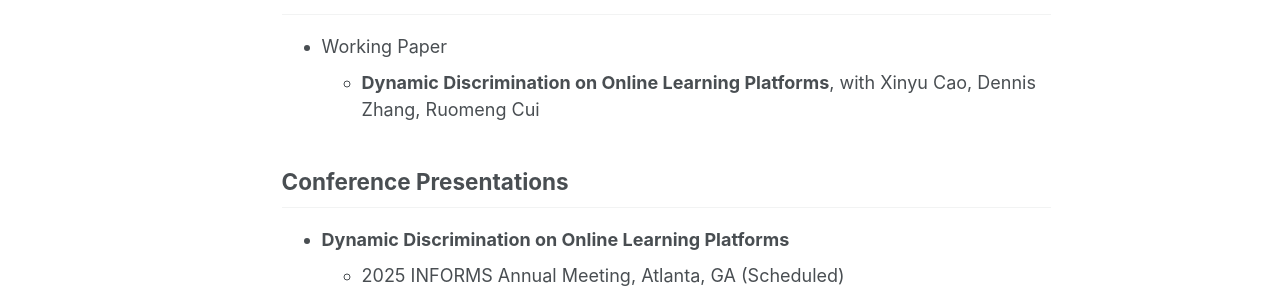
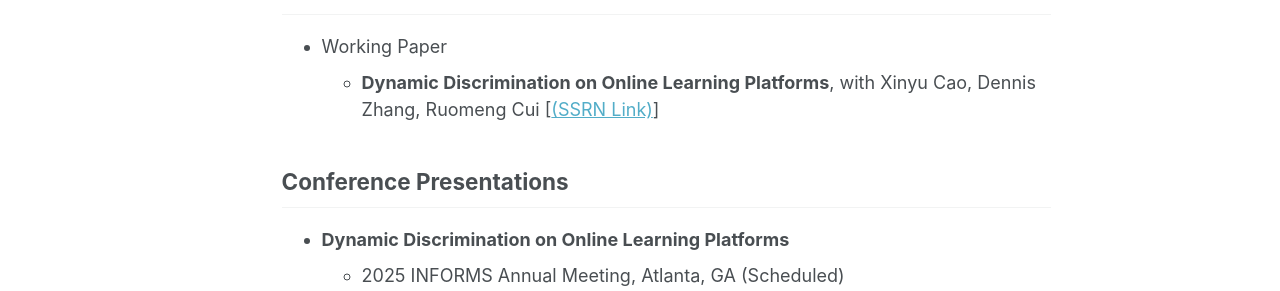
Before and after one commit to PeiboZhang/peibozhang.github.io, a Jekyll site: the page built from _pages/about.md, in a window 1280 px wide and 1357 px high. Shown: the part 608-899 px from the top of the window. Built offline with Jekyll 4.4.1, drawn with Linux system fonts in a browser that asks for light colours; some web fonts are replaced.

Commit message:
Update about.md

```diff
--- a/_pages/about.md
+++ b/_pages/about.md
@@ -34,7 +34,10 @@ My research interest broadly centers on online platform operations, generative A
 <ul>
   <li style="list-style-type: disc;">Working Paper
     <ul>
-      <li style="list-style-type: circle;"><b>Dynamic Discrimination on Online Learning Platforms</b>, with Xinyu Cao, Dennis Zhang, Ruomeng Cui</li>
+      <li style="list-style-type: circle;">
+        <b>Dynamic Discrimination on Online Learning Platforms</b>, with Xinyu Cao, Dennis Zhang, Ruomeng Cui
+        [<a href="https://papers.ssrn.com/sol3/papers.cfm?abstract_id=5264242" target="_blank">(SSRN Link)</a>]
+      </li>
     </ul>
   </li>
 </ul>
```
